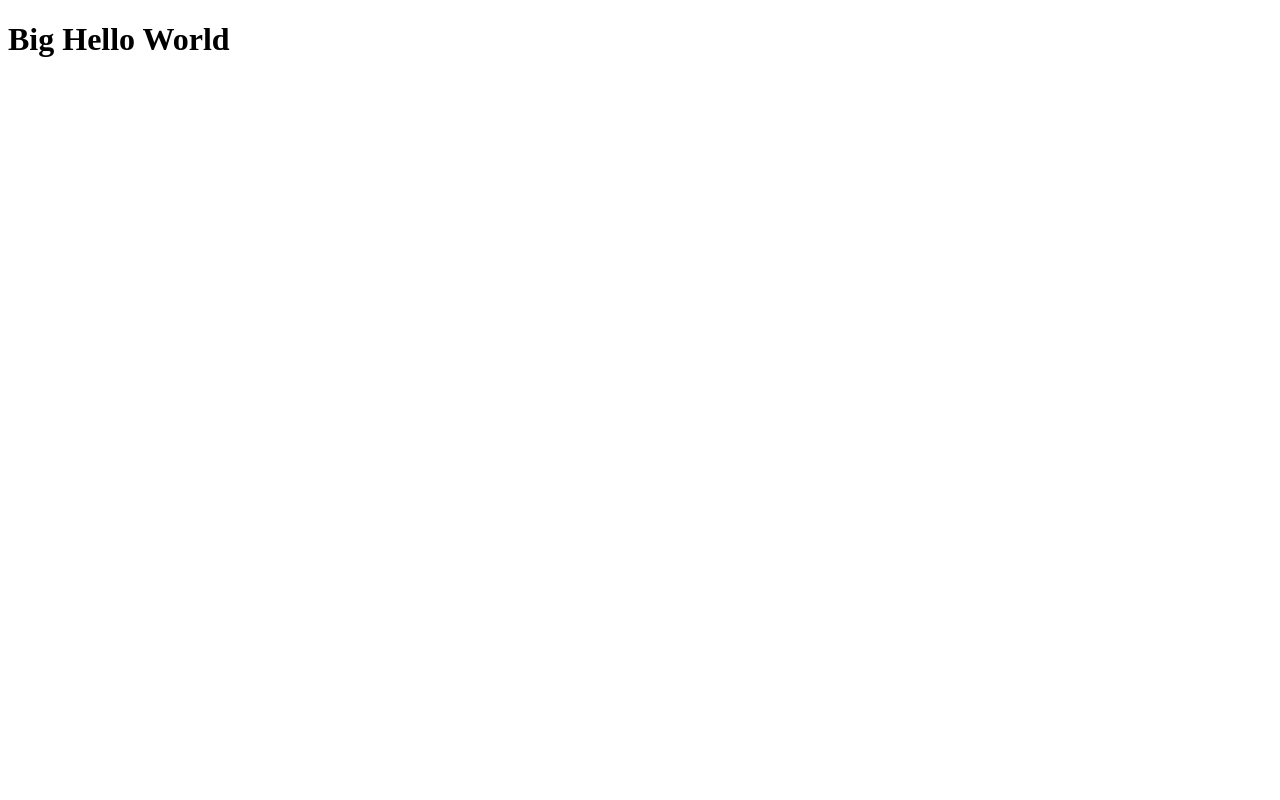
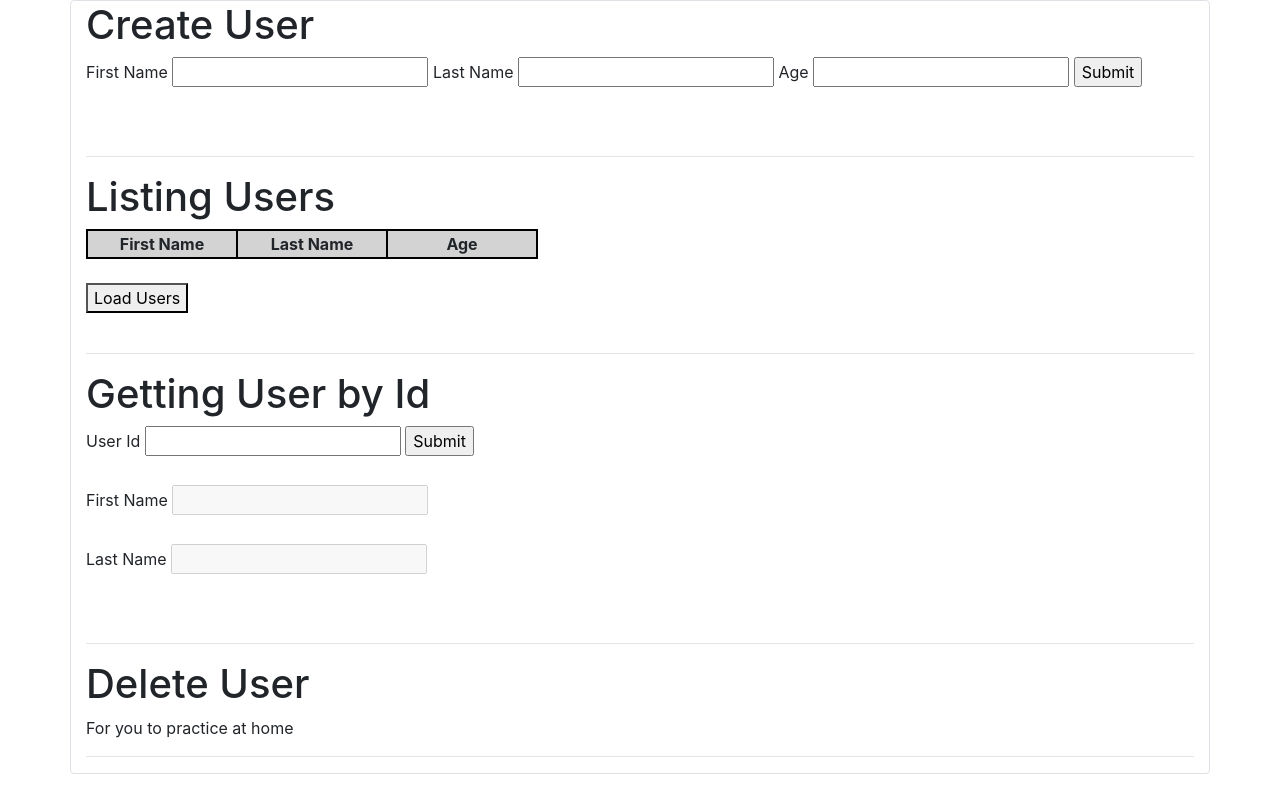
Before and after one commit to anishahiwale/202101-IM215-REST-MYSQL-api, a website: page public/index.html in a window 1280 px wide. Drawn offline with nearby package versions, Linux system fonts and the light colour scheme.

Commit message:
HTML Template for API Calls.

```diff
--- a/public/index.html
+++ b/public/index.html
@@ -2,11 +2,81 @@
 <html lang="en">
 <head>
   <meta charset="UTF-8">
-  <meta http-equiv="X-UA-Compatible" content="IE=edge">
   <meta name="viewport" content="width=device-width, initial-scale=1.0">
-  <title>Document</title>
+  <link rel="stylesheet" href="https://stackpath.bootstrapcdn.com/bootstrap/4.4.1/css/bootstrap.min.css" integrity="sha384-Vkoo8x4CGsO3+Hhxv8T/Q5PaXtkKtu6ug5TOeNV6gBiFeWPGFN9MuhOf23Q9Ifjh" crossorigin="anonymous">
+  <link rel="stylesheet" href="style.css">
+  <script src="https://cdnjs.cloudflare.com/ajax/libs/jquery/3.4.1/jquery.min.js"></script>
+  <script src="script.js"></script>
+  <title>Example</title>
 </head>
-<body>
-  <h1>Big Hello World</h1>
+<body class="container border rounded">
+  <h1>Create User</h1>
+  <form class='createUser' onsubmit='createUser(event)'>
+    <label for='firstName'>First Name</label>
+    <input id='firstName' type="text">
+    <label for='lastName'>Last Name</label>
+    <input id='lastName' type="text">
+    <label for='age'>Age</label>
+    <input id='age' type="number">
+    <input type="submit">
+  </form>
+
+  <!-- <br><br>
+  <hr>
+  <h1>Update User</h1>
+  <form class='createUser' onsubmit='updateUser(event)'>
+    <label for='firstName3'>First Name</label>
+    <input id='firstName3' type="text">
+    <label for='lastName3'>Last Name</label>
+    <input id='lastName3' type="text">
+    <label for='age3'>Age</label>
+    <input id='age3' type="number">
+    <input type="submit">
+  </form> -->
+
+  <br><br>
+  <hr>
+
+  <h1>Listing Users</h1>
+  <table>
+    <thead>
+      <th>First Name</th>
+      <th>Last Name</th>
+      <th>Age</th>
+    </thead>
+    <tbody>
+    </tbody>
+  </table>
+  <br>
+  <button onclick="requestUsers()">Load Users</button>
+
+  <br>
+  <br>
+  <hr>
+
+  <h1>Getting User by Id</h1>
+  <form class="retrieveUser" onsubmit="retrieveUser(event)">
+    <label for='userId'>User Id</label>
+    <input id='userId' type='number' title='id'>
+    <input type="submit"><br><br>
+    <label for='firstName2'>First Name</label>
+    <input id='firstName2' type='text' disabled><br><br>
+    <label for='lastName2'>Last Name</label>
+    <input id='lastName2' type='text' disabled>
+  </form>
+
+
+  <br><br>
+  <hr>
+
+  <h1>Delete User</h1>
+  <p>For you to practice at home</p>
+
+  <hr>
+
+  <!-- <h1>Testing</h1>
+  <button onclick="test()">Test It</button>
+  <br><br> -->
+
 </body>
 </html>
--- /dev/null
+++ b/public/style.css
@@ -0,0 +1,13 @@
+table, tr, th, td {
+  border: solid 2px black;
+  border-collapse: collapse;
+  text-align: center;
+}
+
+th {
+  width: 150px;
+}
+
+thead {
+  background-color: lightgray;
+}
```
Also changed, not shown: public/script.js (added).
